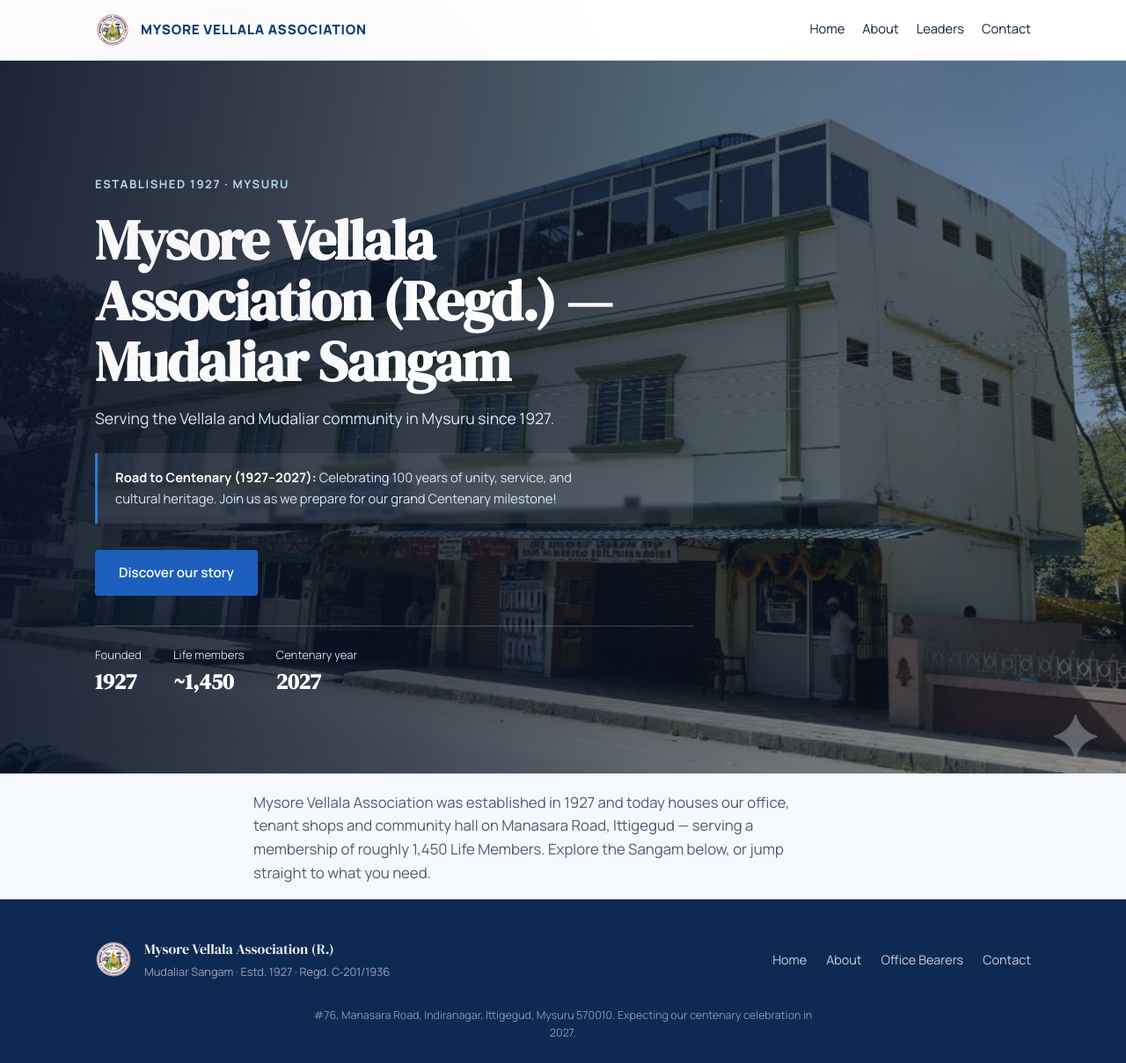
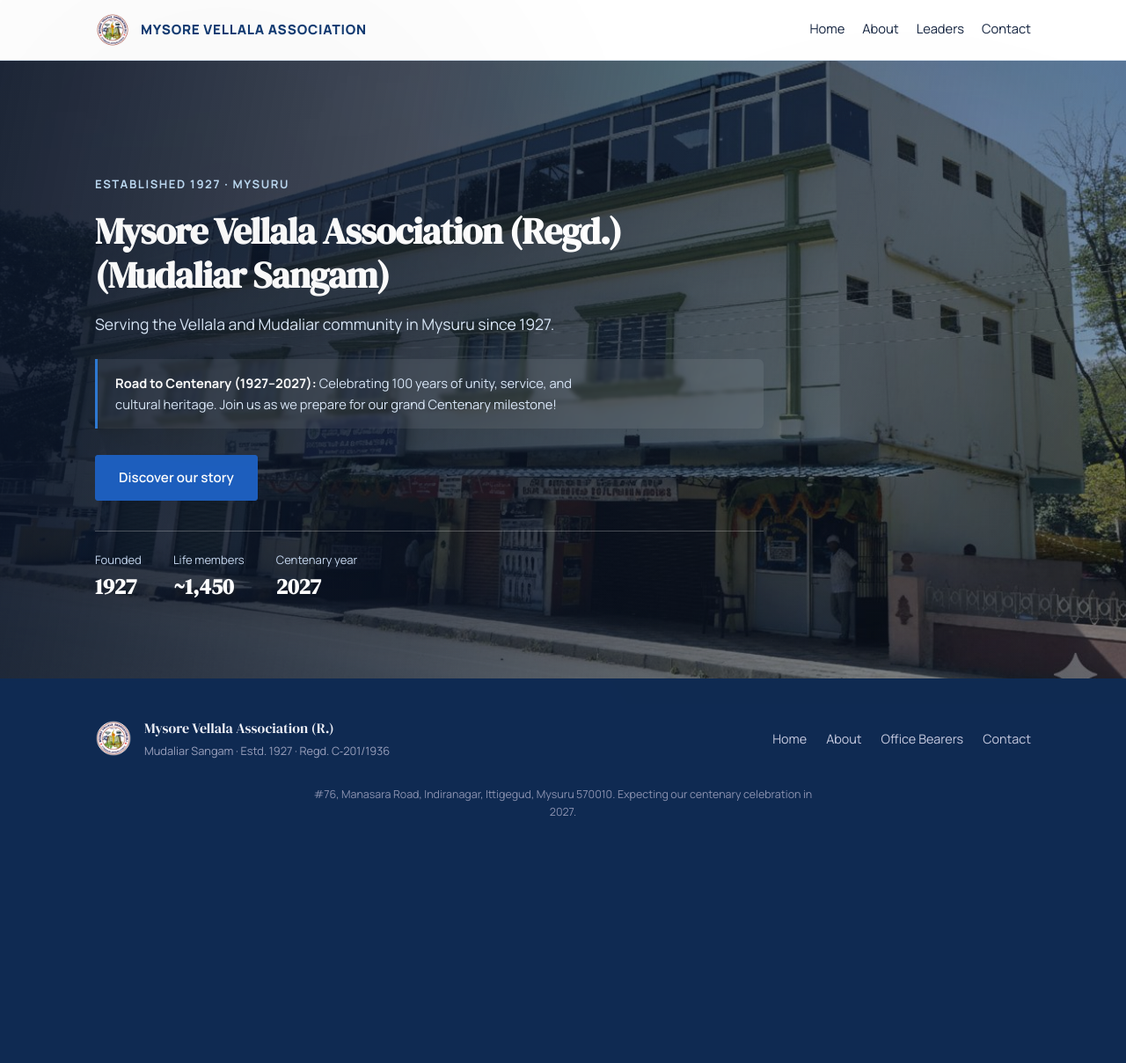
Before and after one commit to infophoenixdigimarketing/vela-mudiliyar, a PHP site: page / in a window 1280 px wide. Shown: the whole page at 88% size. After the commit the page ends 928 px from the top, so only its background shows below. Run offline with PHP 8.4, Linux system fonts and the light colour scheme.

Commit message:
Split hero heading onto two lines: name, then (Mudaliar Sangam)
Also tightened the hero h1 size and widened .hero-text so "Mysore
Vellala Association (Regd.)" reliably fits on one line before the
second line wraps, instead of breaking mid-name.

Co-Authored-By: Claude Sonnet 5 <noreply@anthropic.com>

```diff
--- a/client/index.html
+++ b/client/index.html
@@ -154,7 +154,7 @@
       <div class="wrap hero-inner">
         <div class="hero-text">
           <p class="seal-line">Established 1927 &middot; Mysuru</p>
-          <h1 id="page-title">Mysore Vellala Association (Regd.) &mdash; Mudaliar Sangam</h1>
+          <h1 id="page-title">Mysore Vellala Association (Regd.)<br>(Mudaliar Sangam)</h1>
           <p class="hero-sub">Serving the Vellala and Mudaliar community in Mysuru since 1927.</p>
           <div class="hero-callout">
             <p><strong>Road to Centenary (1927&ndash;2027):</strong> Celebrating 100 years of unity, service, and
@@ -183,13 +183,13 @@
     </section>
 
     <!-- ================= HOME TEASER ================= -->
-    <section class="section home-teaser">
+    <!-- <section class="section home-teaser">
       <div class="wrap">
         <p class="section-lede">Mysore Vellala Association was established in 1927 and today houses our office,
           tenant shops and community hall on Manasara Road, Ittigegud &mdash; serving a membership of roughly 1,450
           Life Members. Explore the Sangam below, or jump straight to what you need.</p>
       </div>
-    </section>
+    </section> -->
 
     <!-- ================= QUICK LINKS HUB ================= -->
     <!-- <section class="section alt">
--- a/client/public/styles.css
+++ b/client/public/styles.css
@@ -124,12 +124,12 @@ p{ margin: 0 0 1rem; color: var(--ink-soft); max-width: 62ch; }
     url('mva-assets/building.jpg') center 65% / cover no-repeat;
 }
 .hero-inner{ display:block; }
-.hero-text{ max-width: 680px; }
+.hero-text{ max-width: 760px; }
 .seal-line{
   font-size:.82rem; letter-spacing:.12em; text-transform:uppercase; color: var(--gold-light);
   font-weight:700; margin-bottom:18px;
 }
-.hero h1{ color:#fff; font-size: clamp(2.4rem, 5.2vw, 4rem); line-height:1.08; }
+.hero h1{ color:#fff; font-size: clamp(1.7rem, 3.4vw, 2.6rem); line-height:1.2; white-space: normal; }
 .hero-sub{ font-size:1.1rem; max-width: 52ch; color:#DCEAFB; margin-top:16px; }
 .hero-callout{
   display:flex; gap:0; margin: 26px 0 30px; padding: 16px 20px;
```
